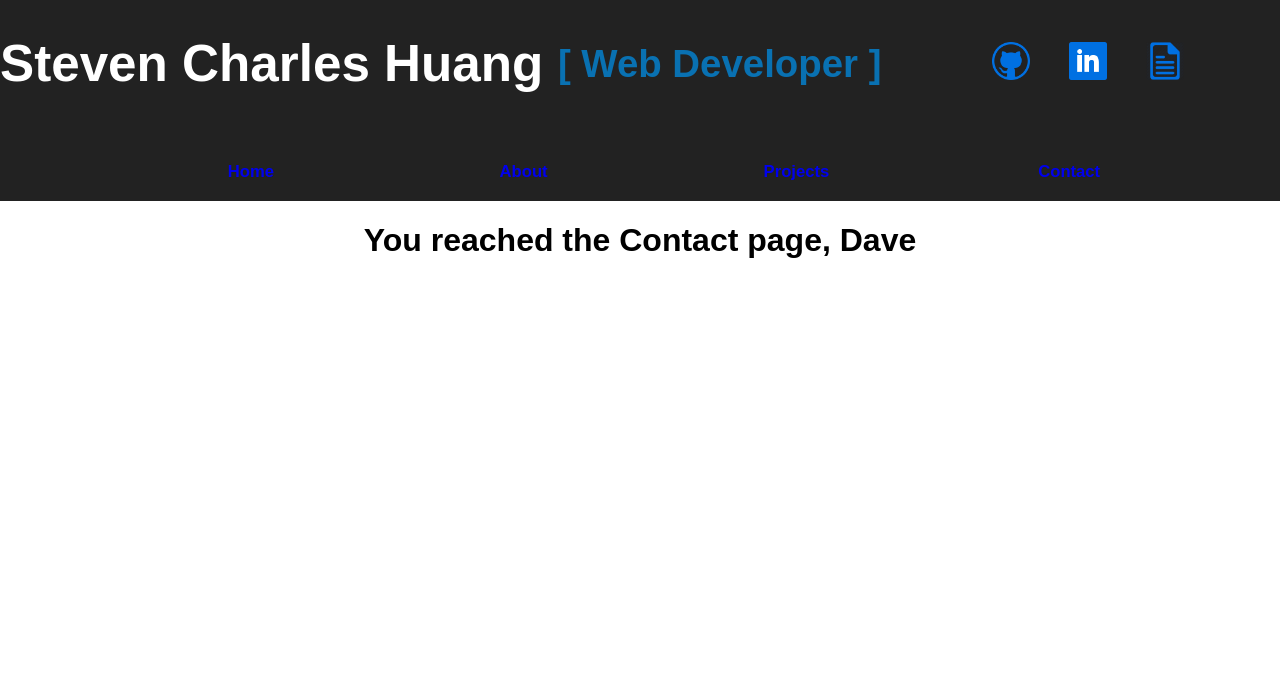
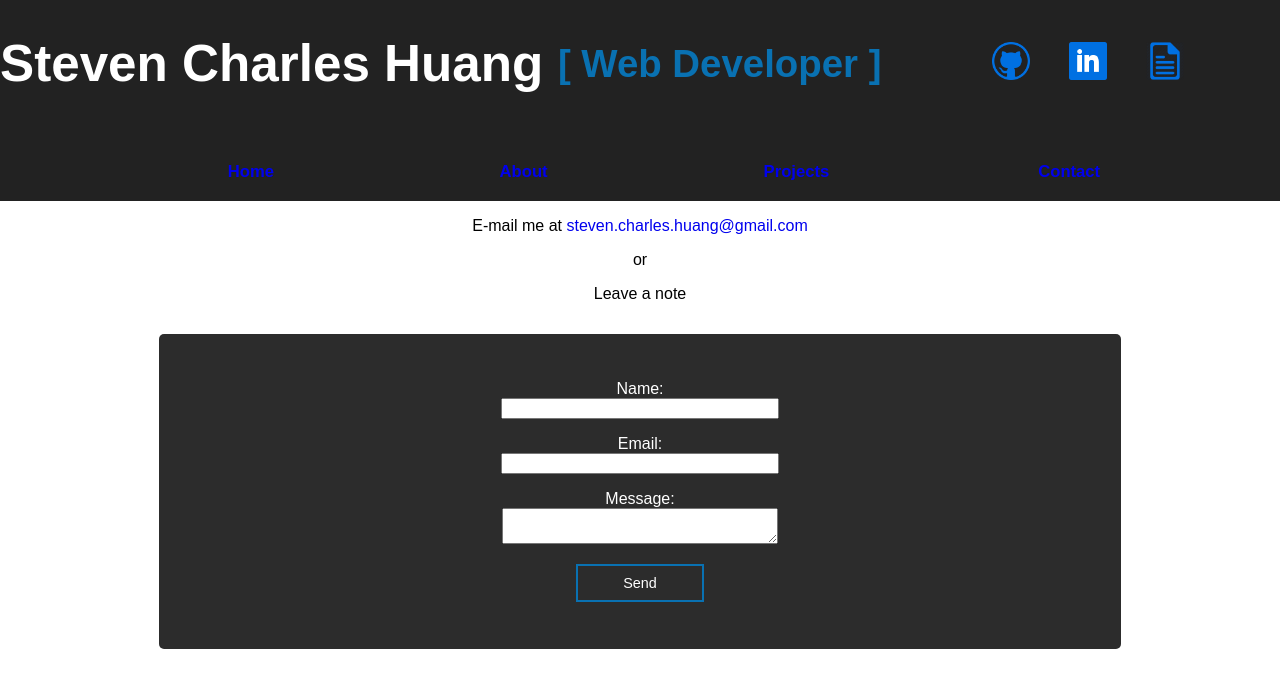
Before and after one commit to stevencharleshuang/portfolio-react, a React (Create React App) app: page /contact in a window 1280 px wide. Shown: the top 688 px of the page. Built offline with nearby package versions, Linux system fonts and the light colour scheme.

Commit message:
reformnatted About Component, added Contact Component with Netlify sample code

```diff
--- a/public/index.html
+++ b/public/index.html
@@ -19,7 +19,7 @@
       work correctly both with client-side routing and a non-root public URL.
       Learn how to configure a non-root public URL by running `npm run build`.
     -->
-    <title>React App</title>
+    <title>Steven Charles Huang [ Web Developer ] </title>
   </head>
   <body>
     <noscript>
--- a/src/App.css
+++ b/src/App.css
@@ -112,21 +112,43 @@ a:hover, a:active {
 
 }
 
-.App main About {
+/***** About *****/
+
+.App main .About {
   text-align: left;
+  display: flex;
+  flex-direction: row;
 }
+
+.App main .About img {
+  margin: 0 auto;
+  text-align: center;
+  border: 1px #0971B2 solid;
+  border-radius: 50%;
+  width: 30%;
+  height: 30%;
+  opacity: .6;
+  flex-basis: 30%;
+}
+
+.App main .About .AboutMe {
+  flex-basis: 50%;
+}
+
+/***** Projects *****/
 
 .App main .Projects ul {
   padding: 0;
 }
 
 .App main .Projects li {
-  margin: 0 2%;
+  margin: .5%;
   display: inline-block;
   list-style: none;
   padding: 1%;
   width: 40%;
   height: 40%;
+  border: 2px #0971B2 solid;
   border-radius: 5px;
 }
 
@@ -141,3 +163,42 @@ a:hover, a:active {
   background-color: #0971B2;
   color: white;
 }
+
+/***** Contact *****/
+
+.App main .Contact {
+  text-align: center;
+}
+
+.App main .Contact .contact-form {
+  margin: 3%;
+  padding: 3%;
+  background-color: rgba(22, 22, 22, .9);
+  color: white;
+  border-radius: 5px;
+}
+
+.App main .Contact input {
+  width: 30%;
+  height: auto;
+}
+
+.App main .Contact textarea {
+  width: 30%;
+  height: auto;
+}
+
+.App main .Contact button {
+  /*width: 10%;
+  height: 50%;*/
+  background-color: rgba(0, 0, 0, 0);
+  color: white;
+  padding: 1% 5%;
+  font-size: 90%;
+  border: 2px #0971B2 solid;
+}
+
+.App main .Contact button:hover {
+  background-color: #0971B2;
+  color: white;
+}
--- a/src/components/About.jsx
+++ b/src/components/About.jsx
@@ -1,9 +1,11 @@
 import React from 'react';
+import MyPic from '../images/mypic.png';
 
 export default function () {
   return (
     <div className="About">
-      <h2>About</h2>
+      <img src={MyPic} />
+      <div className="AboutMe">
         <p>
           I am a Web Developer with passions for
           music, gaming and all things related to problem-solving.
@@ -23,5 +25,6 @@ export default function () {
           producing and recording music.
         </p>
       </div>
+    </div>
   )
 }
--- a/src/components/Contact.jsx
+++ b/src/components/Contact.jsx
@@ -2,6 +2,31 @@ import React from 'react';
 
 export default function () {
   return (
-    <h1>You reached the Contact page, Dave</h1>
-  )
+    <div className="Contact">
+      <section>
+        E-mail me at <a href="mailto:steven.charles.huang@gmail.com">steven.charles.huang@gmail.com</a>
+      </section>
+      <p>or</p>
+        Leave a note
+      <section class="contact-form">
+        <form name="contact" method="POST" netlify>
+          <p>
+            <label>Name: <br />
+            <input type="text" name="name" /></label>
+          </p>
+          <p>
+            <label>Email: <br />
+            <input type="email" name="email" /></label>
+          </p>
+          <p>
+            <label>Message: <br />
+            <textarea name="message"></textarea></label>
+          </p>
+          <p>
+            <button type="submit">Send</button>
+          </p>
+        </form>
+      </section>
+    </div>
+  );
 }
```
Also changed, not shown: src/images/mypic.jpg (added), src/images/mypic.png (added). Lines whose indentation alone changed are shown as unchanged.
